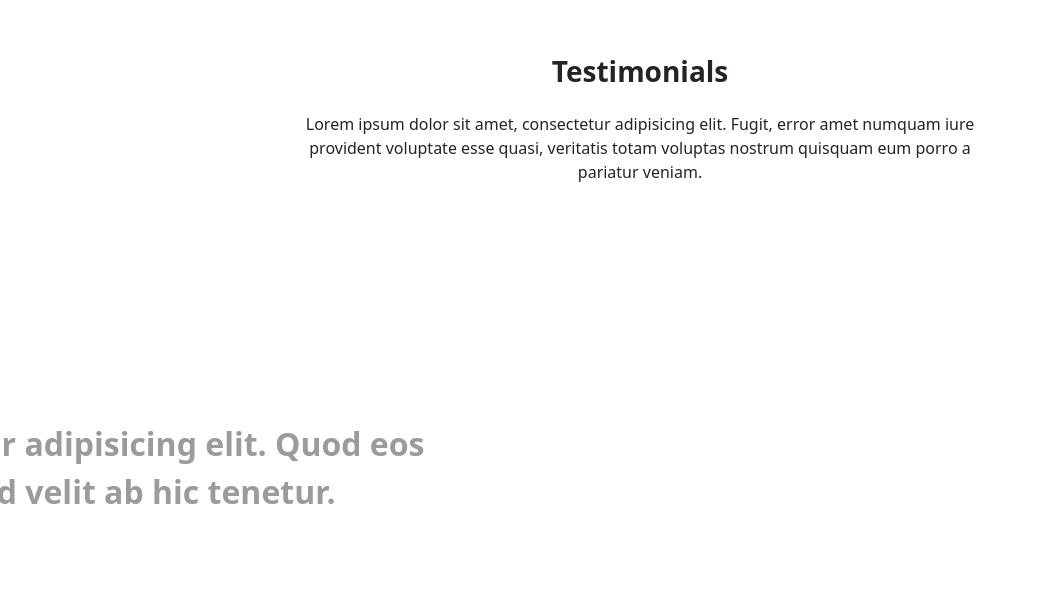
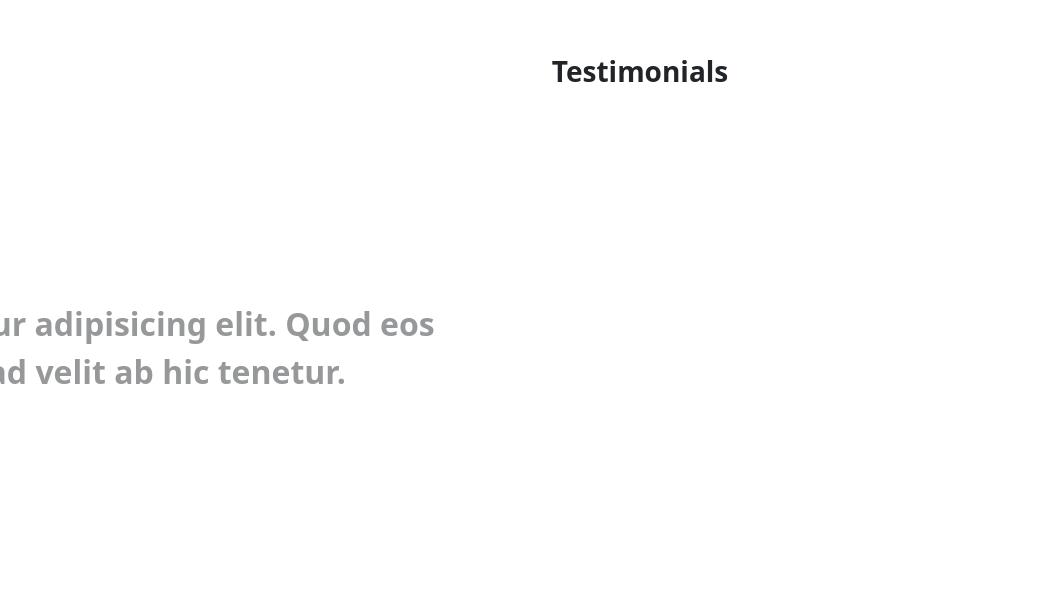
Before and after one commit to djordjevukosavljevic/SMBEnterprise, a React (Create React App) app in the folder frontend/: page / in a window 1280 px wide. Shown: the part 4701-5309 px from the top of the page, without its empty margins (0-1037 px from the left). Built offline with nearby package versions, Linux system fonts and the light colour scheme.

Commit message:
adding some critical cases

```diff
--- a/frontend/src/pages/Reviews.jsx
+++ b/frontend/src/pages/Reviews.jsx
@@ -35,11 +35,6 @@ export default function Reviews() {
                 <div class="row d-flex justify-content-center">
                     <div class="col-md-10 col-xl-8 text-center">
                         <h3 class="fw-bold mb-4">Testimonials</h3>
-                        <p class="mb-4 pb-2 mb-md-5 pb-md-0">
-                            Lorem ipsum dolor sit amet, consectetur adipisicing elit. Fugit, error amet
-                            numquam iure provident voluptate esse quasi, veritatis totam voluptas nostrum
-                            quisquam eum porro a pariatur veniam.
-                        </p>
                     </div>
                 </div>
             </div>
@@ -64,7 +59,7 @@ export default function Reviews() {
                         <i class="fas fa-star-half-alt fa-sm text-info"></i>
                     </li>
                 </ul>
-                <p class="mb-2">
+            <p class="mb-2">
                     <i class="fas fa-quote-left pe-2"></i>Lorem ipsum dolor sit amet,
                     consectetur adipisicing elit. Quod eos id officiis hic tenetur quae quaerat
                     ad velit ab hic tenetur.
```
Also changed, not shown: 1 other file (tests, documents, lock files or other folders).
